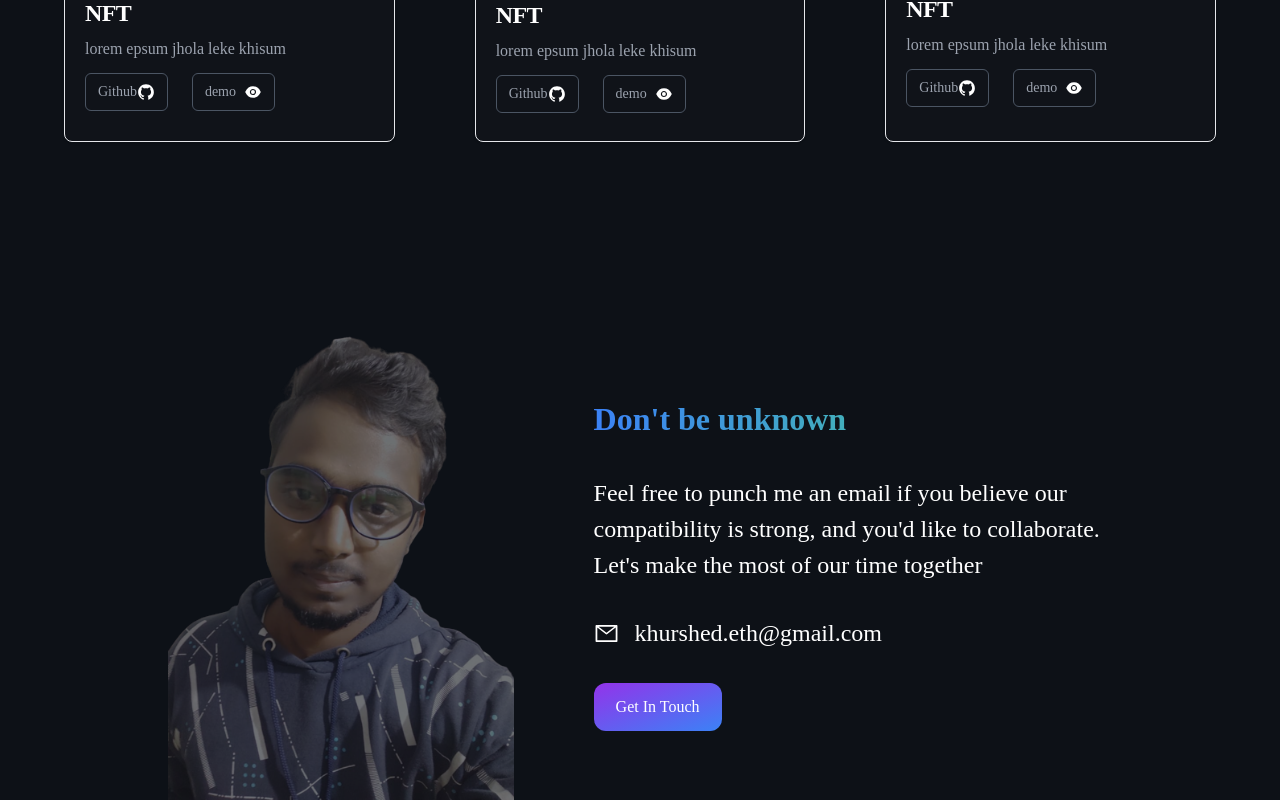
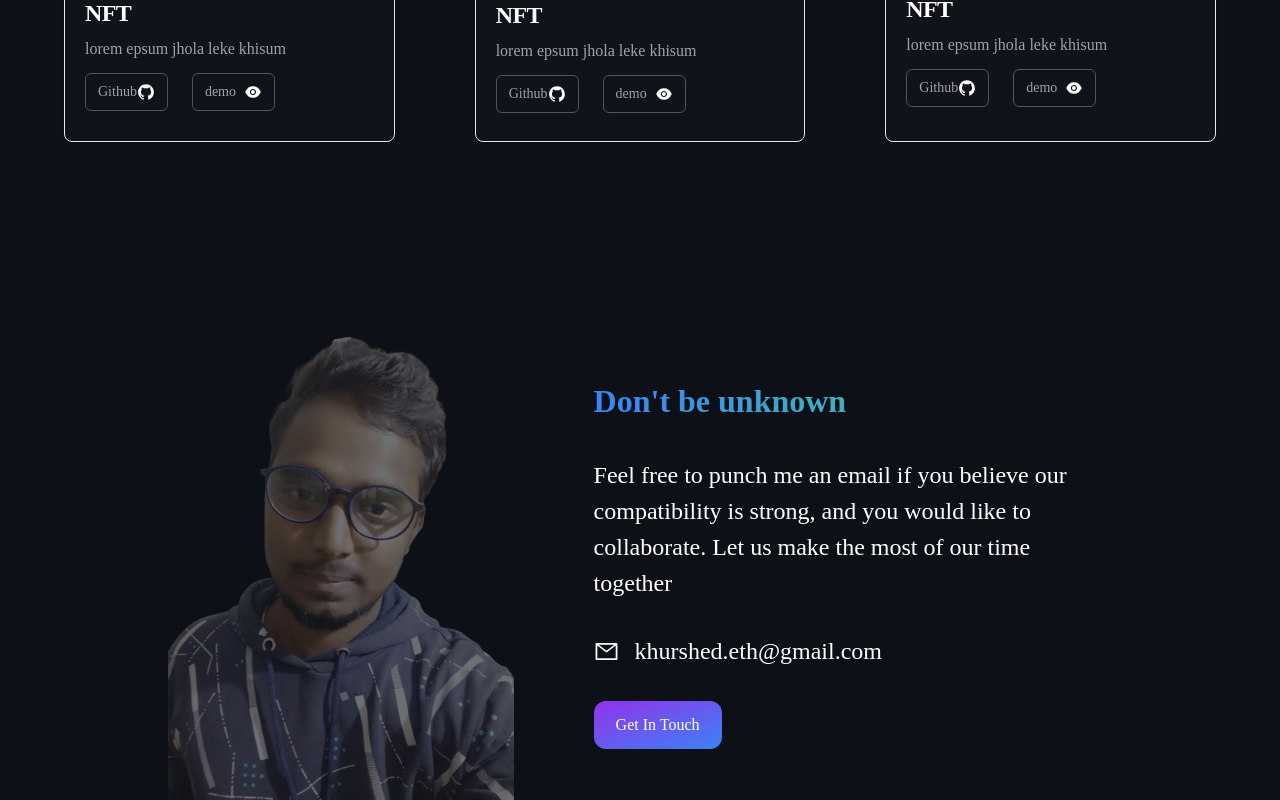
Before and after one commit to khurshedeth/data-entry, a Next.js app: page / in a window 1280 px wide. Shown: the part 2324-3124 px from the top of the page. Built offline with nearby package versions, Linux system fonts and the light colour scheme.

Commit message:
contact comp. completed

```diff
--- a/components/Contact.js
+++ b/components/Contact.js
@@ -27,7 +27,7 @@ function Contact() {
           <p className=" text-[1.5rem] mb-[2rem]">
             {" "}
             Feel free to punch me an email if you believe our compatibility is
-            strong, and you'd like to collaborate. Let's make the most of our
+            strong, and you would like to collaborate. Let us make the most of our
             time together
           </p>
           <h1 className="flex items-center gap-[1rem] text-[1.5rem] max-lg:text-[1rem]">
--- a/components/Project.js
+++ b/components/Project.js
@@ -5,7 +5,7 @@ function Project(props) {
   return (
     <div className="max-w-sm border border-e-gray-200 rounded-lg shadow bg-[#101319] dark:border-gray-700">
       <a href={props.demo} target="_blank" rel="noreffer">
-        <Image src={props.img} />
+        <Image src={props.img} alt="error"/>
       </a>
       <div className=" p-5">
         <a href={props.demo} target="_blank" rel="norefff">
```
